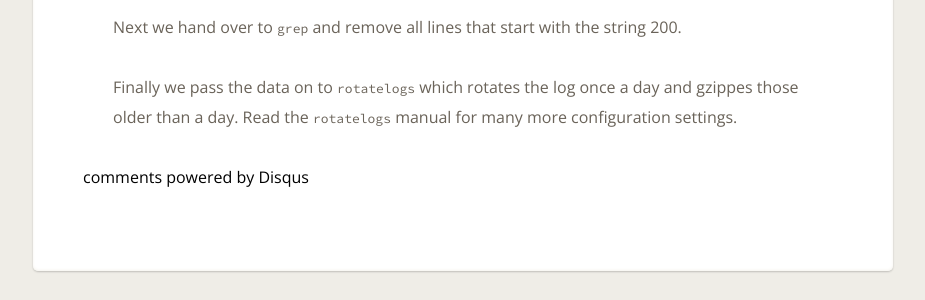
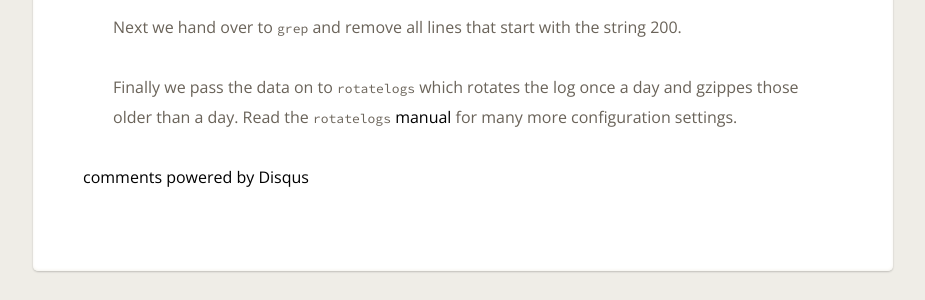
Before and after one commit to leonardehrenfried/blog, a Jekyll site: the page built from _posts/2013-10-25-removing-200-from-apache-access-log.md, in a window 1280 px wide. Shown: the part 1156-1456 px from the top of the page, without its empty margins (177-1102 px from the left). Built offline with Jekyll 4.4.1, drawn with Linux system fonts in a browser that asks for light colours; Markdown is read by kramdown in place of the engine named in the settings; comment, search, counter and statistics services are not loaded; some of the changed lines change nothing that is shown.

Commit message:
Add link

```diff
--- a/_posts/2013-10-25-removing-200-from-apache-access-log.md
+++ b/_posts/2013-10-25-removing-200-from-apache-access-log.md
@@ -46,5 +46,6 @@ Next we hand over to `grep` and remove all lines that start with the string
 200.
 
 Finally we pass the data on to `rotatelogs` which rotates the log once a day
-and gzippes those older than a day. Read the `rotatelogs` manual for many
-more configuration settings.
+and gzippes those older than a day. Read the `rotatelogs`
+[manual](http://httpd.apache.org/docs/2.2/programs/rotatelogs.html)
+for many more configuration settings.
```
